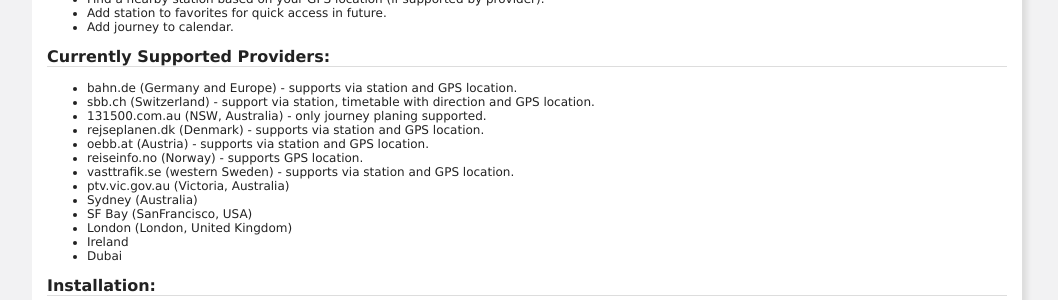
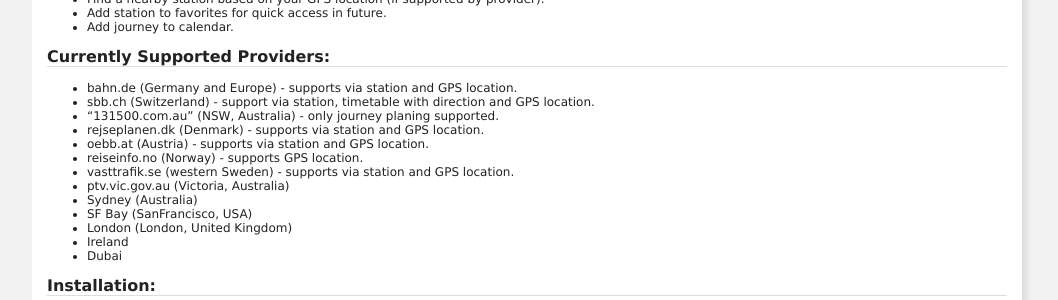
Before and after one commit to smurfy/fahrplan, a Jekyll site: the page built from index.md, in a window 1280 px wide. Shown: the part 453-753 px from the top of the page, without its empty margins (113-1171 px from the left). Built offline with Jekyll 4.4.1, drawn with Linux system fonts in a browser that asks for light colours.

Commit message:
Added " around 131500.com.au to hopefully prevent strange parsing by github pages

```diff
--- a/index.md
+++ b/index.md
@@ -35,7 +35,7 @@
 
 * bahn.de (Germany and Europe) - supports via station and GPS location.
 * sbb.ch (Switzerland) - support via station, timetable with direction and GPS location.
-* 131500.com.au (NSW, Australia) - only journey planing supported.
+* "131500.com.au" (NSW, Australia) - only journey planing supported.
 * rejseplanen.dk (Denmark) - supports via station and GPS location.
 * oebb.at (Austria) - supports via station and GPS location.
 * reiseinfo.no (Norway) - supports GPS location.
```
